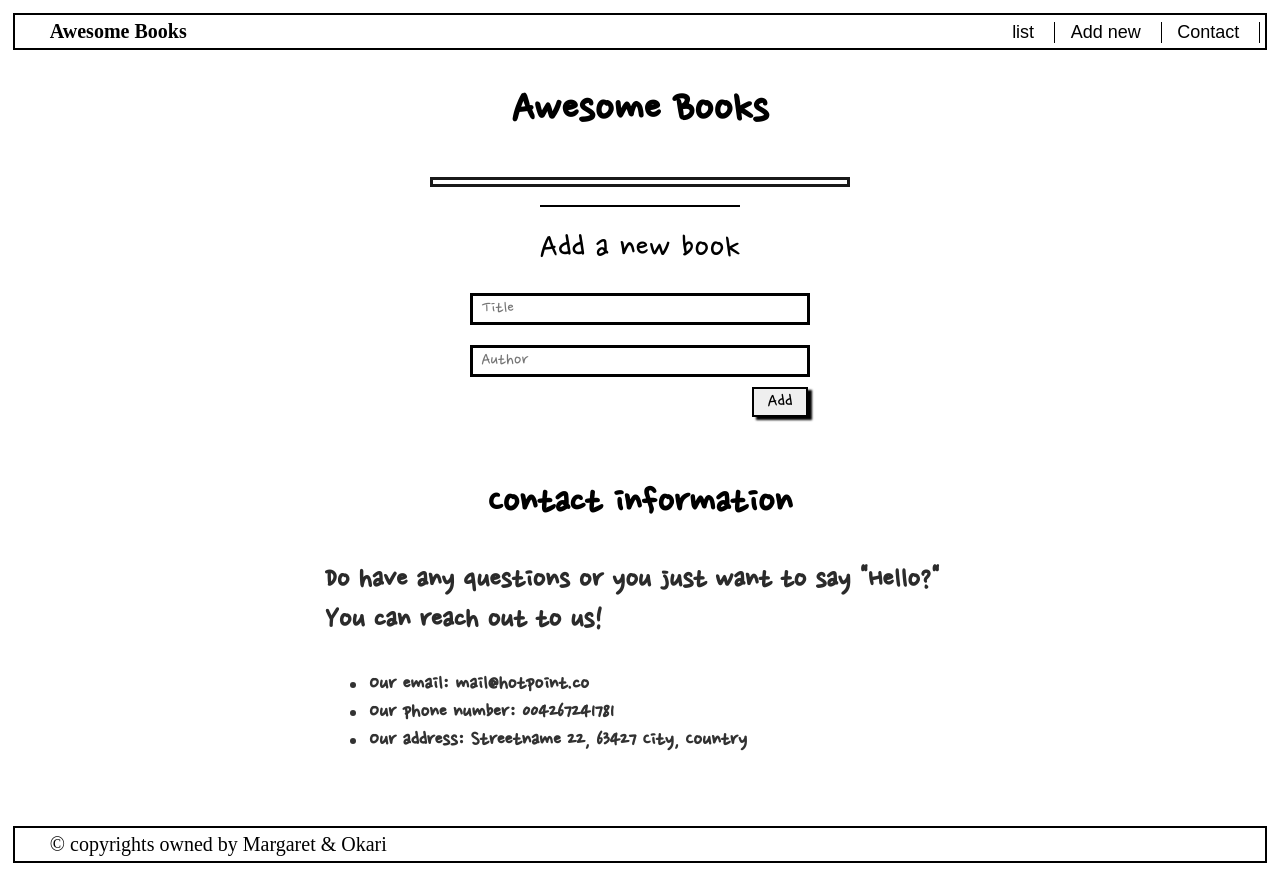
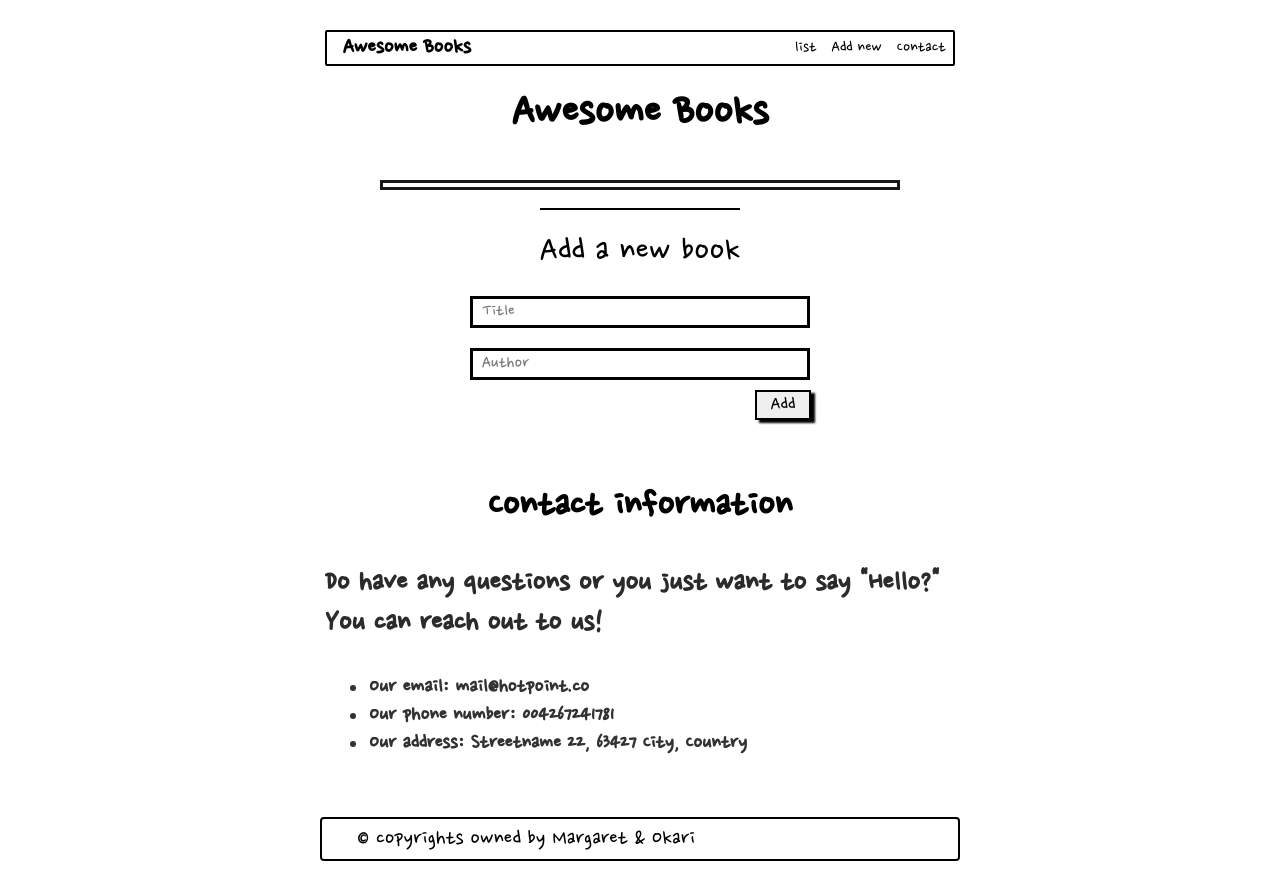
Before and after one commit to MargaretTechworld/Awesome-Books, a website: page index.html in a window 1280 px wide. Drawn offline with Linux system fonts and the light colour scheme.

Commit message:
Update styles.css

```diff
--- a/styles.css
+++ b/styles.css
@@ -11,42 +11,55 @@ body {
   min-width: 375px;
 
   .header{
-  padding: 1%;
+    margin: 30px auto 0 auto;
     .nav-bar{
+      margin: 0 auto;
+      width: min(630px, 94%);
+      height: 36px;
+      border: 2px solid #000000;
+      border-radius: 2px;
       display: flex;
+      flex-direction: row;
       justify-content: space-between;
-    border: 2px solid #000000;
-    font-size: 20px;
-    font-weight: 600;
-    align-items: baseline;
-    width: 100%;
-    padding: 0.4%;
+      align-items: center;
+
 
       .logo{
+        width: 48%;
         text-decoration: none;
-    margin-left: 30px;
         color: black;
+        padding-left: 2.5%;
+        font-family: 'Nanum Pen Script', Arial, Helvetica, sans-serif;
+        font-size: 24px;
       }
 
       .nav-link-div{
+        width: 48%;
         display: flex;
-      justify-content: space-between;
-      flex-basis: 20%;
+        flex-direction: row;
+        justify-content: flex-end;
 
         .nav-links{
+          font-family: 'Nanum Pen Script', Arial, Helvetica, sans-serif;
           text-decoration: none;
           border: none;
+          margin: 0 2.5%;
           background: none;
           font-size: 18px;
-      border-right: 1px solid black;
           color: black;
-      padding-right: 8%;
+          &:hover {
+            color: rgba(16, 181, 218, 0.918);
+            font-size: 20px;
+          }
+          &:active {
+            color: rgb(35, 100, 186);
+          }
+        }
+      }
     }
   }
 
-    }
-}
-
+  .main {
 
     .page-title {
       margin: 0 auto;
@@ -56,7 +69,7 @@ body {
     }
 
     .books-section {
-    width: min(420px, 92%);
+      width: min(520px, 94%);
       border: 3px solid rgba(0, 0, 0, 0.9);
       padding: 2px;
       margin: 0 auto;
@@ -135,7 +148,7 @@ body {
       flex-direction: column;
       align-items: center;
       margin: 0 auto;
-    width: min(420px, 90%);
+      width: min(450px, 90%);
       font-family: 'Nanum Pen Script', Arial, Helvetica, sans-serif;
 
       .form-title {
@@ -164,7 +177,7 @@ body {
         font-family: 'Nanum Pen Script', Arial, Helvetica, sans-serif;
         font-size: 1.3em;
         position: absolute;
-      right: 10%;
+        right: 12%;
         bottom: 0%;
 
         &:hover {
@@ -205,19 +218,25 @@ body {
         }
       }
     }
+  }
 
 
-  .footer{
-    padding: 1%;
+  .footer {
+    margin: 20px auto;
     .ft-nav-bar{
+      width: min(640px, 94%);
+      margin: 0 auto;
       border: 2px solid #000000;
+      border-radius: 4px;
       font-size: 20px;
-    width: 100%;
       padding: 0.4%;
       .ft-nav-links{
         text-decoration: none;
         color: black;
         margin-left: 30px;
+        font-size: 1.2em;
+        font-weight: 500;
+        font-family: 'Nanum Pen Script', Arial, Helvetica, sans-serif;
       }
     }
   }
```
Lines whose indentation alone changed are shown as unchanged.
